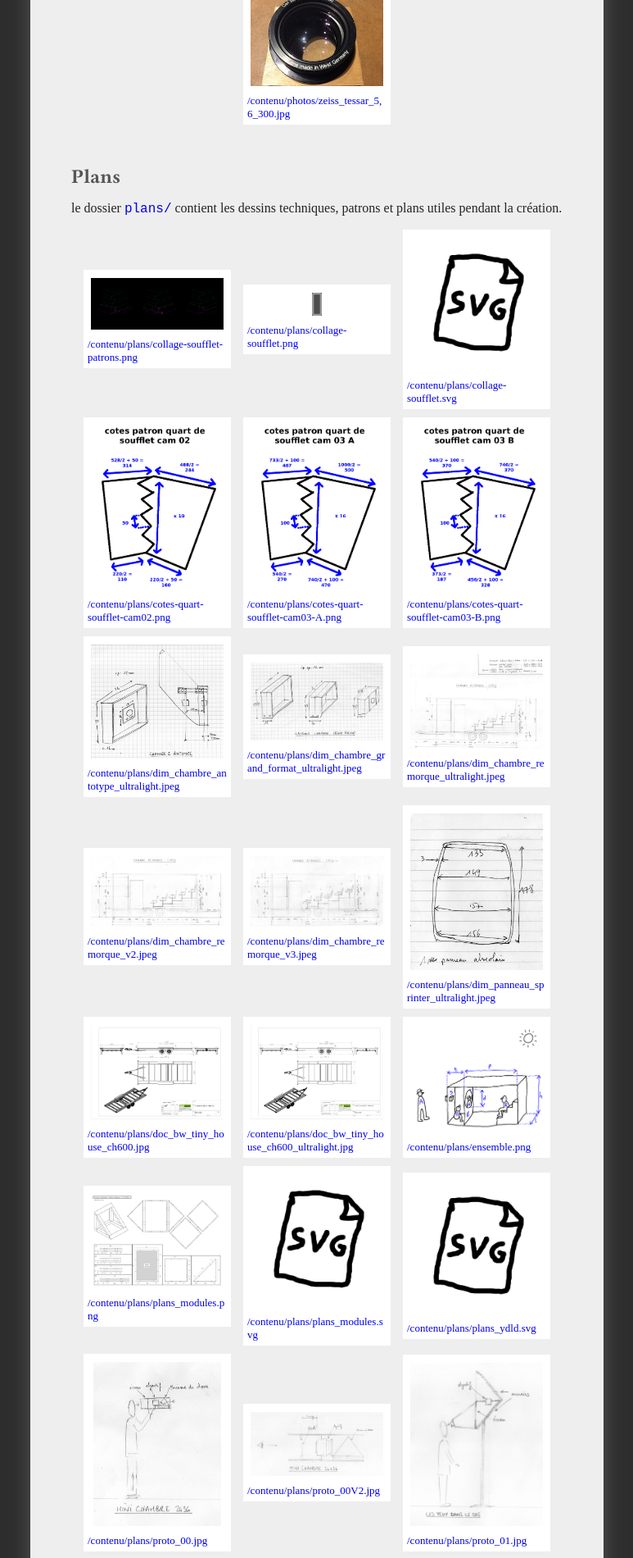
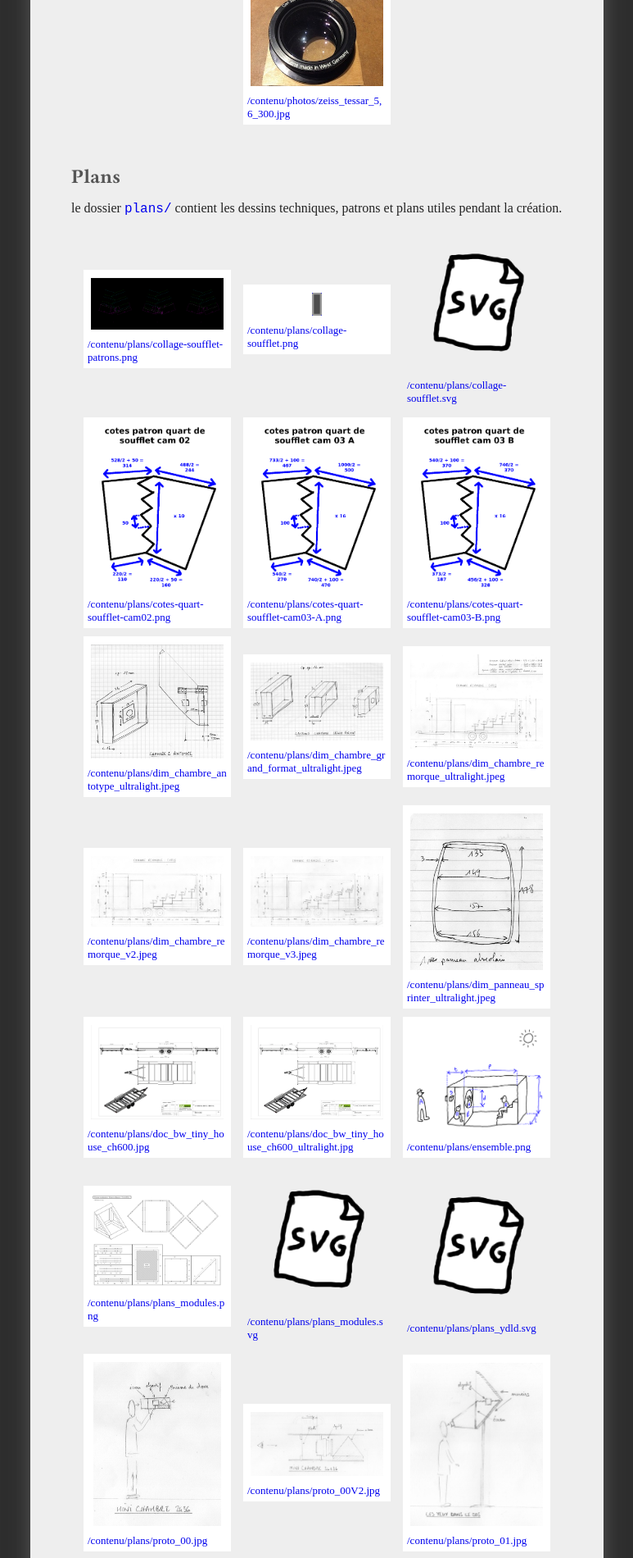
Before and after one commit to virginienokill/camera-obscura, a Jekyll site: the page built from contenu/media.md, in a window 1280 px wide. Shown: the part 2604-4504 px from the top of the page at 82% size, without its empty margins (253-1026 px from the left). Built offline with Jekyll 4.4.1, drawn with Linux system fonts in a browser that asks for light colours; nearby versions of some CDN libraries; some web fonts are replaced; our own code applies the rules of GitHub Pages for plain Markdown files; a script that is not in the unit is left out; the repository's description, which GitHub fills in, is left out.

Commit message:
gallery style

```diff
--- a/_includes/gallery.html
+++ b/_includes/gallery.html
@@ -9,7 +9,7 @@
         file.extname == '.gif' or
         file.extname == '.png' %}
 
-            <a href="{{ file.path }}">
+            <a href="{{ file.path }}" class="image-thumb">
             <img src="{{ file.path }}"/>
             <span>{{ file.path }}</span>
             </a>
--- a/assets/css/style.css
+++ b/assets/css/style.css
@@ -168,10 +168,12 @@
 
 
 .image-gallery a {
-  background: white;
   width:30%;
   margin-bottom: 10px;
+}
 
+.image-gallery a.image-thumb {
+  background: white;
 }
 
 @media screen and (max-width: 600px) {
```
Also changed, not shown: assets/img/file.dxf.png, assets/img/file.pdf.png, assets/img/file.png, assets/img/file.svg.png, assets/img/file.xcf.png (added).
